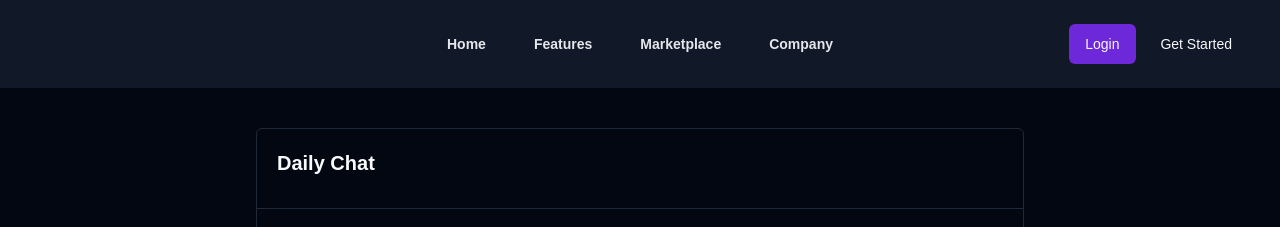
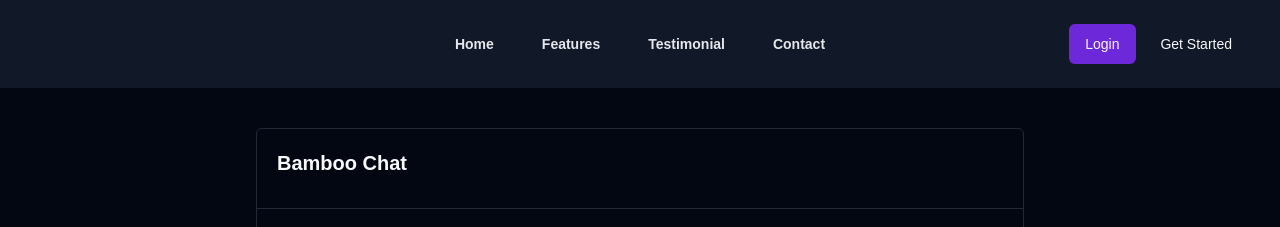
Before and after one commit to Justparthi/Bamboo-Chat, a Next.js app in the folder bamboo/: page /chat in a window 1280 px wide. Shown: the top 227 px of the page. Built offline with nearby package versions, Linux system fonts and the light colour scheme; no server answers.

Commit message:
UI updates

```diff
--- a/bamboo/app/page.tsx
+++ b/bamboo/app/page.tsx
@@ -12,6 +12,7 @@ import Header from "@/components/Header";
 import TestimonialSection from "@/components/Testimonial";
 import FeatuesH from "@/components/FearureHero";
 import Footer from "@/components/Footer";
+import CTASection from "@/components/Cta";
 
 // export default async function Page() {
 // 	const supabase = await supabaseServer();
@@ -50,6 +51,7 @@ export default async function Page() {
 			<Example />
 			<Features />
 			<FeatuesH />
+			<CTASection />
 			<TestimonialSection />
 			<Footer />
 
--- a/bamboo/components/ChatHeader.tsx
+++ b/bamboo/components/ChatHeader.tsx
@@ -29,7 +29,7 @@ export default function ChatHeader({ user }: { user: User | undefined }) {
 		<div className="h-20">
 			<div className="p-5 border-b flex items-center justify-between h-full">
 				<div>
-					<h1 className="text-xl font-bold">Daily Chat</h1>
+					<h1 className="text-xl font-bold">Bamboo Chat</h1>
 					<ChatPresence />
 				</div>
 
--- /dev/null
+++ b/bamboo/components/Cta.tsx
@@ -0,0 +1,27 @@
+import React from 'react';
+import { Button } from '@/components/ui/button';
+
+const CTASection = () => {
+  return (
+    <section className="bg-gray-900 py-20 px-4 sm:px-6 lg:px-8">
+      <div className="max-w-3xl mx-auto text-center">
+        <h2 className="text-3xl font-extrabold text-white sm:text-4xl">
+        Join Our Vibrant Chatroom Community
+        </h2>
+        <p className="mt-4 text-lg text-gray-400">
+        Connect with like-minded individuals, share ideas, and build lasting relationships in our engaging chatroom
+        </p>
+        <div className="mt-8 flex justify-center gap-4">
+          <Button variant="default" size="lg">
+            <a href="/chat">Sign Up Now</a>
+          </Button>
+          <Button variant="secondary" size="lg">
+          <a href="/chat">Get Started</a>
+          </Button>
+        </div>
+      </div>
+    </section>
+  );
+};
+
+export default CTASection;
--- a/bamboo/components/Footer.tsx
+++ b/bamboo/components/Footer.tsx
@@ -8,7 +8,7 @@ const Footer = () => {
     <div className="flex flex-col sm:flex-row justify-between items-center">
       <p className="text-sm">© 2024 Bamboo Chat. All rights reserved.</p>
       <div className="mt-4 sm:mt-0 flex space-x-4">
-        <a href="#" className="text-gray-400 hover:text-white">
+        <a href="https://www.instagram.com/justparthi/" target='_blank'  className="text-gray-400 hover:text-white">
         <svg className="w-5 h-5" fill="currentColor" viewBox="0 0 24 24">
             <path d="M12 2.163c3.204 0 3.584.012 4.85.07 3.252.148 4.771 1.691 4.919 4.919.058 1.265.069 1.645.069 4.849 0 3.205-.012 3.584-.069 4.849-.149 3.225-1.664 4.771-4.919 4.919-1.266.058-1.644.07-4.85.07-3.204 0-3.584-.012-4.849-.07-3.26-.149-4.771-1.699-4.919-4.92-.058-1.265-.07-1.644-.07-4.849 0-3.204.013-3.583.07-4.849.149-3.227 1.664-4.771 4.919-4.919 1.266-.057 1.645-.069 4.849-.069zM12 0C8.741 0 8.333.014 7.053.072 2.695.272.273 2.69.073 7.052.014 8.333 0 8.741 0 12c0 3.259.014 3.668.072 4.948.2 4.358 2.618 6.78 6.98 6.98C8.333 23.986 8.741 24 12 24c3.259 0 3.668-.014 4.948-.072 4.354-.2 6.782-2.618 6.979-6.98.059-1.28.073-1.689.073-4.948 0-3.259-.014-3.667-.072-4.947-.196-4.354-2.617-6.78-6.979-6.98C15.668.014 15.259 0 12 0zm0 5.838a6.162 6.162 0 100 12.324 6.162 6.162 0 000-12.324zM12 16a4 4 0 110-8 4 4 0 010 8zm6.406-11.845a1.44 1.44 0 100 2.881 1.44 1.44 0 000-2.881z" />
           </svg>
--- a/bamboo/components/Header.tsx
+++ b/bamboo/components/Header.tsx
@@ -87,11 +87,11 @@ export default function Header({ user }: { user: User | undefined }) {
           <a href="/#features" className="text-sm/6 font-semibold text-gray-200">
             Features
           </a>
-          <a href="#" className="text-sm/6 font-semibold text-gray-200">
-            Marketplace
+          <a href="/#test" className="text-sm/6 font-semibold text-gray-200">
+            Testimonial
           </a>
-          <a href="#" className="text-sm/6 font-semibold text-gray-200">
-            Company
+          <a href="/#contact" className="text-sm/6 font-semibold text-gray-200">
+            Contact
           </a>
 
         </PopoverGroup>
--- a/bamboo/components/Testimonial.tsx
+++ b/bamboo/components/Testimonial.tsx
@@ -54,7 +54,7 @@ const posts = [
 
 export default function Example() {
   return (
-    <div className="bg-gray-900 py-24 sm:py-32 text-white">
+    <div className="bg-gray-900 py-24 sm:py-32 text-white" id="test">
       <div className="mx-auto max-w-7xl px-6 lg:px-8">
         <div className="mx-auto max-w-2xl lg:mx-0">
           <h2 className="text-pretty text-4xl font-semibold tracking-tight sm:text-5xl">From the Users</h2>
```
